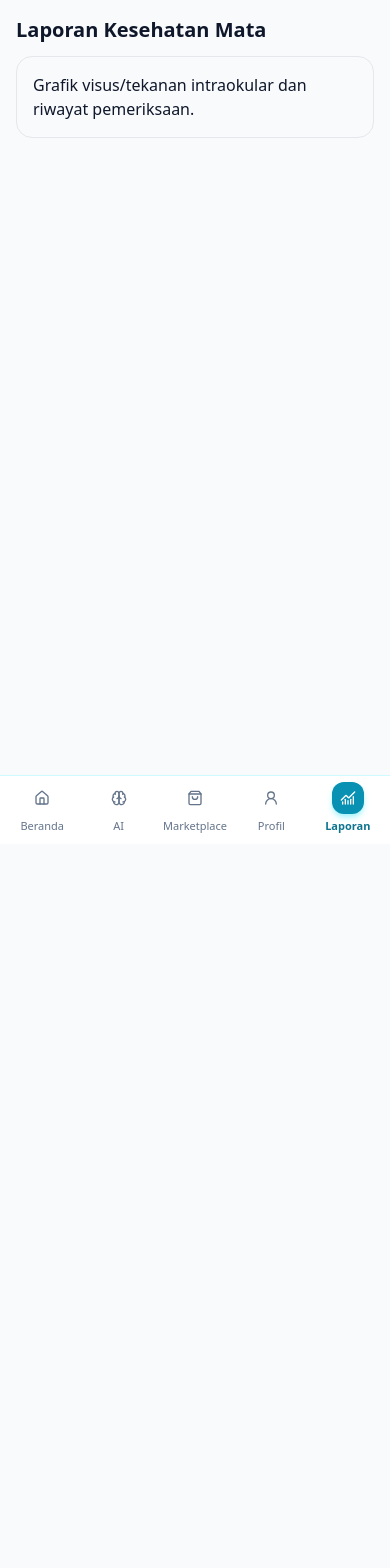
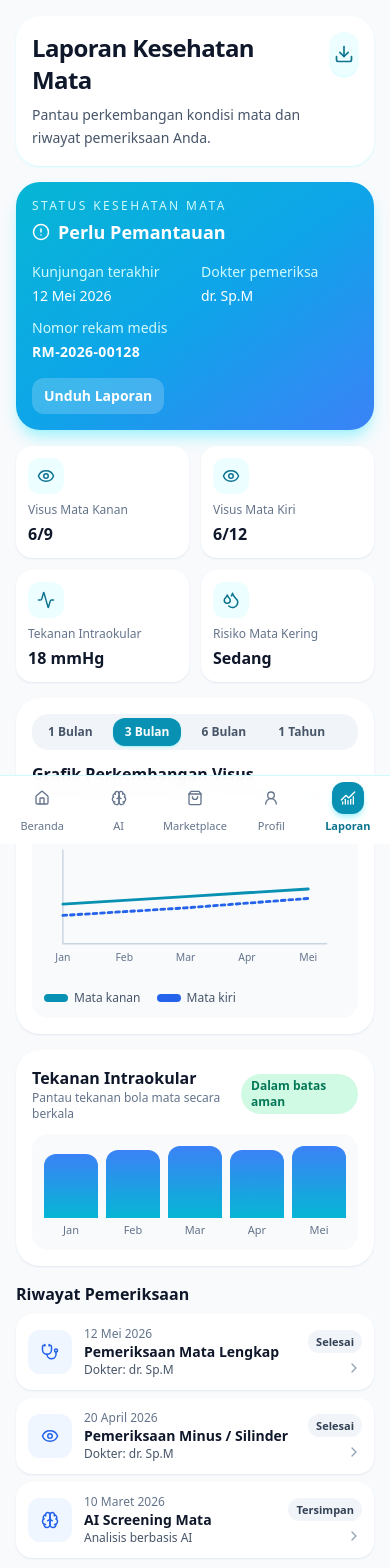
Before and after one commit to sobri3195/prime-apps, a React (Vite) app in the folder frontend/: page /laporan in a window 390 px wide. Shown: the top 1568 px of the page. Before the commit the page ends 932 px from the top, so only its background shows below. Built offline with nearby package versions, Linux system fonts and the light colour scheme.

Commit message:
Redesign laporan kesehatan mata mobile dashboard

```diff
--- a/frontend/src/features/reports/LaporanPage.tsx
+++ b/frontend/src/features/reports/LaporanPage.tsx
@@ -1,8 +1,212 @@
+import {
+  Activity,
+  Brain,
+  CalendarCheck2,
+  ChevronRight,
+  CircleAlert,
+  Download,
+  Droplets,
+  Eye,
+  Stethoscope,
+} from 'lucide-react';
+
+const visusSeries = {
+  kanan: [68, 64, 60, 56, 52],
+  kiri: [80, 76, 72, 67, 62],
+  labels: ['Jan', 'Feb', 'Mar', 'Apr', 'Mei'],
+};
+
+const tekananSeries = [16, 17, 18, 17, 18];
+
+const periodFilters = ['1 Bulan', '3 Bulan', '6 Bulan', '1 Tahun'];
+
+const examHistory = [
+  {
+    date: '12 Mei 2026',
+    title: 'Pemeriksaan Mata Lengkap',
+    meta: 'Dokter: dr. Sp.M',
+    status: 'Selesai',
+    icon: Stethoscope,
+  },
+  {
+    date: '20 April 2026',
+    title: 'Pemeriksaan Minus / Silinder',
+    meta: 'Dokter: dr. Sp.M',
+    status: 'Selesai',
+    icon: Eye,
+  },
+  {
+    date: '10 Maret 2026',
+    title: 'AI Screening Mata',
+    meta: 'Analisis berbasis AI',
+    status: 'Tersimpan',
+    icon: Brain,
+  },
+];
+
 export function LaporanPage() {
   return (
-    <section className="space-y-3">
-      <h1 className="text-xl font-semibold">Laporan Kesehatan Mata</h1>
-      <div className="rounded-2xl border p-4">Grafik visus/tekanan intraokular dan riwayat pemeriksaan.</div>
+    <section className="space-y-4 pb-3">
+      <header className="rounded-3xl bg-white p-4 shadow-sm shadow-cyan-100">
+        <div className="flex items-start justify-between gap-3">
+          <div>
+            <h1 className="text-2xl font-bold tracking-tight text-slate-900">Laporan Kesehatan Mata</h1>
+            <p className="mt-2 text-sm leading-relaxed text-slate-600">
+              Pantau perkembangan kondisi mata dan riwayat pemeriksaan Anda.
+            </p>
+          </div>
+          <button className="flex h-11 w-11 items-center justify-center rounded-2xl bg-cyan-50 text-cyan-700 shadow-sm shadow-cyan-100">
+            <Download size={20} />
+          </button>
+        </div>
+      </header>
+
+      <article className="rounded-3xl bg-gradient-to-br from-cyan-500 via-sky-500 to-blue-500 p-4 text-white shadow-lg shadow-cyan-200">
+        <p className="text-xs uppercase tracking-[0.2em] text-cyan-100">Status Kesehatan Mata</p>
+        <div className="mt-1 flex items-center gap-2 text-lg font-semibold">
+          <CircleAlert size={18} />
+          <span>Perlu Pemantauan</span>
+        </div>
+        <div className="mt-4 grid grid-cols-2 gap-3 text-sm">
+          <div>
+            <p className="text-cyan-100">Kunjungan terakhir</p>
+            <p className="mt-1 font-medium">12 Mei 2026</p>
+          </div>
+          <div>
+            <p className="text-cyan-100">Dokter pemeriksa</p>
+            <p className="mt-1 font-medium">dr. Sp.M</p>
+          </div>
+          <div className="col-span-2">
+            <p className="text-cyan-100">Nomor rekam medis</p>
+            <p className="mt-1 font-semibold tracking-wide">RM-2026-00128</p>
+          </div>
+        </div>
+        <button className="mt-4 rounded-xl bg-white/20 px-3 py-2 text-sm font-semibold backdrop-blur-sm">Unduh Laporan</button>
+      </article>
+
+      <div className="grid grid-cols-2 gap-3">
+        {[
+          { title: 'Visus Mata Kanan', value: '6/9', icon: Eye },
+          { title: 'Visus Mata Kiri', value: '6/12', icon: Eye },
+          { title: 'Tekanan Intraokular', value: '18 mmHg', icon: Activity },
+          { title: 'Risiko Mata Kering', value: 'Sedang', icon: Droplets },
+        ].map(({ title, value, icon: Icon }) => (
+          <article key={title} className="rounded-2xl bg-white p-3 shadow-sm shadow-slate-200">
+            <div className="mb-2 flex h-9 w-9 items-center justify-center rounded-xl bg-cyan-50 text-cyan-700">
+              <Icon size={18} />
+            </div>
+            <p className="text-xs text-slate-500">{title}</p>
+            <p className="mt-1 text-base font-bold text-slate-900">{value}</p>
+          </article>
+        ))}
+      </div>
+
+      <section className="rounded-3xl bg-white p-4 shadow-sm shadow-slate-200">
+        <div className="mb-3 flex flex-wrap gap-2 rounded-2xl bg-slate-100 p-1">
+          {periodFilters.map((item, idx) => (
+            <button
+              key={item}
+              className={`rounded-xl px-3 py-1.5 text-xs font-semibold transition ${
+                idx === 1 ? 'bg-cyan-600 text-white shadow-sm shadow-cyan-200' : 'text-slate-600'
+              }`}
+            >
+              {item}
+            </button>
+          ))}
+        </div>
+        <h2 className="text-base font-semibold text-slate-900">Grafik Perkembangan Visus</h2>
+        <p className="text-xs text-slate-500">Perbandingan hasil pemeriksaan dari waktu ke waktu</p>
+
+        <div className="mt-3 rounded-2xl bg-slate-50 p-3">
+          <svg viewBox="0 0 320 140" className="h-40 w-full">
+            <path d="M20 10v100h280" stroke="#cbd5e1" strokeWidth="1.5" fill="none" />
+            <polyline
+              points={visusSeries.kanan.map((value, i) => `${20 + i * 65},${value}`).join(' ')}
+              fill="none"
+              stroke="#0891b2"
+              strokeWidth="3"
+              strokeLinecap="round"
+            />
+            <polyline
+              points={visusSeries.kiri.map((value, i) => `${20 + i * 65},${value}`).join(' ')}
+              fill="none"
+              stroke="#2563eb"
+              strokeWidth="3"
+              strokeLinecap="round"
+              strokeDasharray="4 4"
+            />
+            {visusSeries.labels.map((month, i) => (
+              <text key={month} x={20 + i * 65} y="128" textAnchor="middle" fontSize="11" fill="#64748b">
+                {month}
+              </text>
+            ))}
+          </svg>
+          <div className="mt-1 flex gap-4 text-xs font-medium text-slate-600">
+            <span className="inline-flex items-center gap-1.5"><span className="h-2 w-6 rounded-full bg-cyan-600" />Mata kanan</span>
+            <span className="inline-flex items-center gap-1.5"><span className="h-2 w-6 rounded-full bg-blue-600" />Mata kiri</span>
+          </div>
+        </div>
+      </section>
+
+      <section className="rounded-3xl bg-white p-4 shadow-sm shadow-slate-200">
+        <div className="flex items-center justify-between gap-2">
+          <div>
+            <h2 className="text-base font-semibold text-slate-900">Tekanan Intraokular</h2>
+            <p className="text-xs text-slate-500">Pantau tekanan bola mata secara berkala</p>
+          </div>
+          <span className="rounded-full bg-emerald-100 px-2.5 py-1 text-xs font-semibold text-emerald-700">Dalam batas aman</span>
+        </div>
+        <div className="mt-3 flex items-end gap-2 rounded-2xl bg-slate-50 p-3">
+          {tekananSeries.map((value, idx) => (
+            <div key={idx} className="flex flex-1 flex-col items-center gap-1">
+              <div className="w-full rounded-t-xl bg-gradient-to-t from-cyan-500 to-blue-500" style={{ height: `${value * 4}px` }} />
+              <span className="text-[11px] text-slate-500">{visusSeries.labels[idx]}</span>
+            </div>
+          ))}
+        </div>
+      </section>
+
+      <section className="space-y-2">
+        <h2 className="text-base font-semibold text-slate-900">Riwayat Pemeriksaan</h2>
+        {examHistory.map(({ date, title, meta, status, icon: Icon }) => (
+          <article key={title} className="flex items-center gap-3 rounded-2xl bg-white p-3 shadow-sm shadow-slate-200">
+            <div className="flex h-11 w-11 items-center justify-center rounded-xl bg-blue-50 text-blue-600">
+              <Icon size={18} />
+            </div>
+            <div className="min-w-0 flex-1">
+              <p className="text-xs text-slate-500">{date}</p>
+              <p className="truncate text-sm font-semibold text-slate-900">{title}</p>
+              <p className="text-xs text-slate-600">{meta}</p>
+            </div>
+            <div className="text-right">
+              <span className="rounded-full bg-slate-100 px-2 py-1 text-[11px] font-semibold text-slate-700">{status}</span>
+              <ChevronRight className="ml-auto mt-2 text-slate-400" size={16} />
+            </div>
+          </article>
+        ))}
+      </section>
+
+      <section className="rounded-3xl bg-white p-4 shadow-sm shadow-slate-200">
+        <div className="flex items-start justify-between">
+          <h2 className="text-base font-semibold text-slate-900">Hasil AI Mata Terakhir</h2>
+          <span className="rounded-full bg-amber-100 px-2.5 py-1 text-xs font-semibold text-amber-700">Perlu Konsultasi</span>
+        </div>
+        <p className="mt-3 text-sm leading-relaxed text-slate-600">
+          Gejala mata buram dan merah terdeteksi. Disarankan melakukan pemeriksaan lanjutan ke dokter mata.
+        </p>
+        <button className="mt-3 rounded-xl bg-cyan-50 px-3 py-2 text-sm font-semibold text-cyan-700">Lihat Detail AI</button>
+      </section>
+
+      <section className="rounded-3xl bg-white p-4 shadow-sm shadow-slate-200">
+        <h2 className="text-base font-semibold text-slate-900">Rekomendasi</h2>
+        <p className="mt-2 text-sm leading-relaxed text-slate-600">
+          Lakukan pemeriksaan ulang dalam 1 bulan atau lebih cepat jika keluhan bertambah.
+        </p>
+        <button className="mt-3 inline-flex items-center gap-2 rounded-xl bg-cyan-600 px-4 py-2.5 text-sm font-semibold text-white shadow-md shadow-cyan-200">
+          <CalendarCheck2 size={16} />
+          Booking Pemeriksaan
+        </button>
+      </section>
     </section>
   );
 }
```
